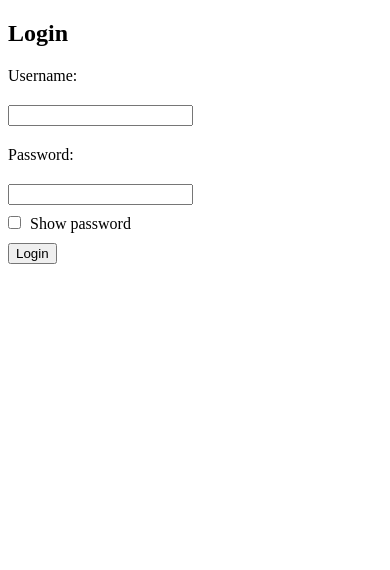
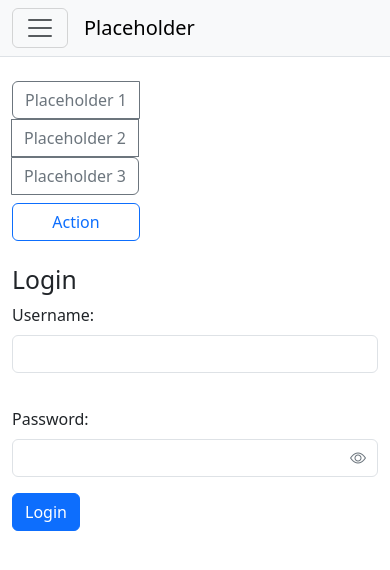
Before and after one commit to StanVanB/FSboot-lecture, a plain HTML site: page Week2/index.html in a window 390 px wide. Drawn offline with nearby package versions, Linux system fonts and the light colour scheme.

Commit message:
updat 525

```diff
--- a/Week2/index.html
+++ b/Week2/index.html
@@ -4,10 +4,54 @@
     <meta charset="UTF-8">
     <meta name="viewport" content="width=device-width, initial-scale=1.0">
     <title>Document</title>
+    <link href="https://cdn.jsdelivr.net/npm/bootstrap@5.3.3/dist/css/bootstrap.min.css" rel="stylesheet">
+    <link href="https://cdn.jsdelivr.net/npm/bootstrap-icons@1.11.3/font/bootstrap-icons.css" rel="stylesheet">
     <style>
-        label,
-        input {
-            margin: 10px 0;
+        form {
+            max-width: 400px;
+        }
+
+        .navbar .container {
+            justify-content: flex-start;
+        }
+
+        .navbar-brand {
+            min-width: 0;
+            overflow-wrap: anywhere;
+            white-space: normal;
+        }
+
+        .btn-toolbar {
+            gap: 8px;
+        }
+
+        .btn-toolbar .btn {
+            white-space: normal;
+        }
+
+        .offcanvas-start {
+            --bs-offcanvas-width: min(260px, 80vw);
+            max-width: 80vw;
+        }
+
+        .password-wrapper {
+            position: relative;
+        }
+
+        .password-wrapper .form-control {
+            padding-right: 44px;
+        }
+
+        .password-toggle {
+            position: absolute;
+            top: 50%;
+            right: 12px;
+            transform: translateY(-50%);
+            border: 0;
+            background: transparent;
+            color: #6c757d;
+            padding: 0;
+            line-height: 1;
         }
 
         label[for="username"],
@@ -16,19 +60,14 @@
             width: 80px;
         }
 
-        input[type="text"],
-        input[type="password"] {
+        form > input[type="text"],
+        form > input[type="password"] {
             margin-bottom: 10px;
         }
 
-        button {
+        form > button[type="submit"] {
             display: block;
             margin: 10px 0;
-        }
-
-        label input {
-            display: inline;
-            margin: 0 5px 0 0;
         }
 
         @media (max-width: 600px) {
@@ -37,24 +76,104 @@
                 display: block;
                 width: auto;
             }
+
+            .btn-toolbar,
+            .btn-toolbar .btn-group {
+                display: grid;
+                width: 100%;
+            }
+
+            .btn-toolbar .btn-group {
+                margin-right: 0 !important;
+            }
+
+            .btn-toolbar .btn {
+                width: 100%;
+            }
         }
     </style>
 </head>
 <body>
-    <h2>Login</h2>
-    <form>
-        <label for="username">Username:</label>
-        <input id="username" name="username" type="text" required><br>
+    <nav class="navbar bg-body-tertiary border-bottom">
+        <div class="container">
+            <button class="navbar-toggler" type="button" data-bs-toggle="offcanvas" data-bs-target="#mainMenu" aria-controls="mainMenu" aria-label="Toggle navigation">
+                <span class="navbar-toggler-icon"></span>
+            </button>
+            <a class="navbar-brand ms-3 me-0" href="#">Placeholder</a>
+            <div class="offcanvas offcanvas-start" tabindex="-1" id="mainMenu" aria-labelledby="mainMenuLabel">
+                <div class="offcanvas-header">
+                    <h5 class="offcanvas-title" id="mainMenuLabel">Menu</h5>
+                    <button type="button" class="btn-close" data-bs-dismiss="offcanvas" aria-label="Close"></button>
+                </div>
+                <div class="offcanvas-body">
+                    <ul class="navbar-nav">
+                    <li class="nav-item">
+                        <a class="nav-link active" aria-current="page" href="#">Home</a>
+                    </li>
+                    <li class="nav-item">
+                        <a class="nav-link" href="#">About</a>
+                    </li>
+                    <li class="nav-item">
+                        <a class="nav-link" href="#">Contact</a>
+                    </li>
+                    </ul>
+                </div>
+            </div>
+        </div>
+    </nav>
 
-        <label for="password">Password:</label>
-        <input id="password" name="password" type="password" required><br>
+    <main class="container py-4">
+        <div class="btn-toolbar mb-4" role="toolbar" aria-label="Toolbar with placeholder button groups">
+            <div class="btn-group me-2" role="group" aria-label="Main actions">
+                <button class="btn btn-outline-secondary" type="button">Placeholder 1</button>
+                <button class="btn btn-outline-secondary" type="button">Placeholder 2</button>
+                <button class="btn btn-outline-secondary" type="button">Placeholder 3</button>
+            </div>
+            <div class="btn-group" role="group" aria-label="Extra actions">
+                <button class="btn btn-outline-primary" type="button">Action</button>
+            </div>
+        </div>
 
-        <label>
-            <input id="showPassword" type="checkbox">
-            Show password
-        </label>
+        <h2>Login</h2>
+        <form>
+            <label class="form-label" for="username">Username:</label>
+            <input class="form-control" id="username" name="username" type="text" required><br>
 
-        <button type="submit">Login</button>
-    </form>
+            <label class="form-label" for="password">Password:</label>
+            <div class="password-wrapper mb-3">
+                <input class="form-control" id="password" name="password" type="password" required>
+                <button class="password-toggle" id="showPassword" type="button" aria-label="Show password">
+                    <i class="bi bi-eye"></i>
+                </button>
+            </div>
+
+            <button class="btn btn-primary" type="submit">Login</button>
+        </form>
+    </main>
+    <script src="https://code.jquery.com/jquery-3.7.1.min.js"></script>
+    <script>
+        const passwordInput = document.getElementById('password');
+        const showPasswordButton = document.getElementById('showPassword');
+        const showPasswordIcon = showPasswordButton.querySelector('i');
+
+        showPasswordButton.addEventListener('click', function () {
+            const isHidden = passwordInput.type === 'password';
+            passwordInput.type = isHidden ? 'text' : 'password';
+            showPasswordIcon.className = isHidden ? 'bi bi-eye-slash' : 'bi bi-eye';
+            this.setAttribute('aria-label', isHidden ? 'Hide password' : 'Show password');
+        });
+    </script>
+    <script src="https://cdn.jsdelivr.net/npm/bootstrap@5.3.3/dist/js/bootstrap.bundle.min.js"></script>
+    <script>
+        $(document).ready(function () {
+           $('#loginButton').click(function (event) {
+               event.preventDefault();
+               const username = $('#username').val();
+               const password = $('#password').val();
+               alert(`Username: ${username}\nPassword: ${password}`);
+           });
+
+        });
+    </script>
 </body>
 </html>
```
